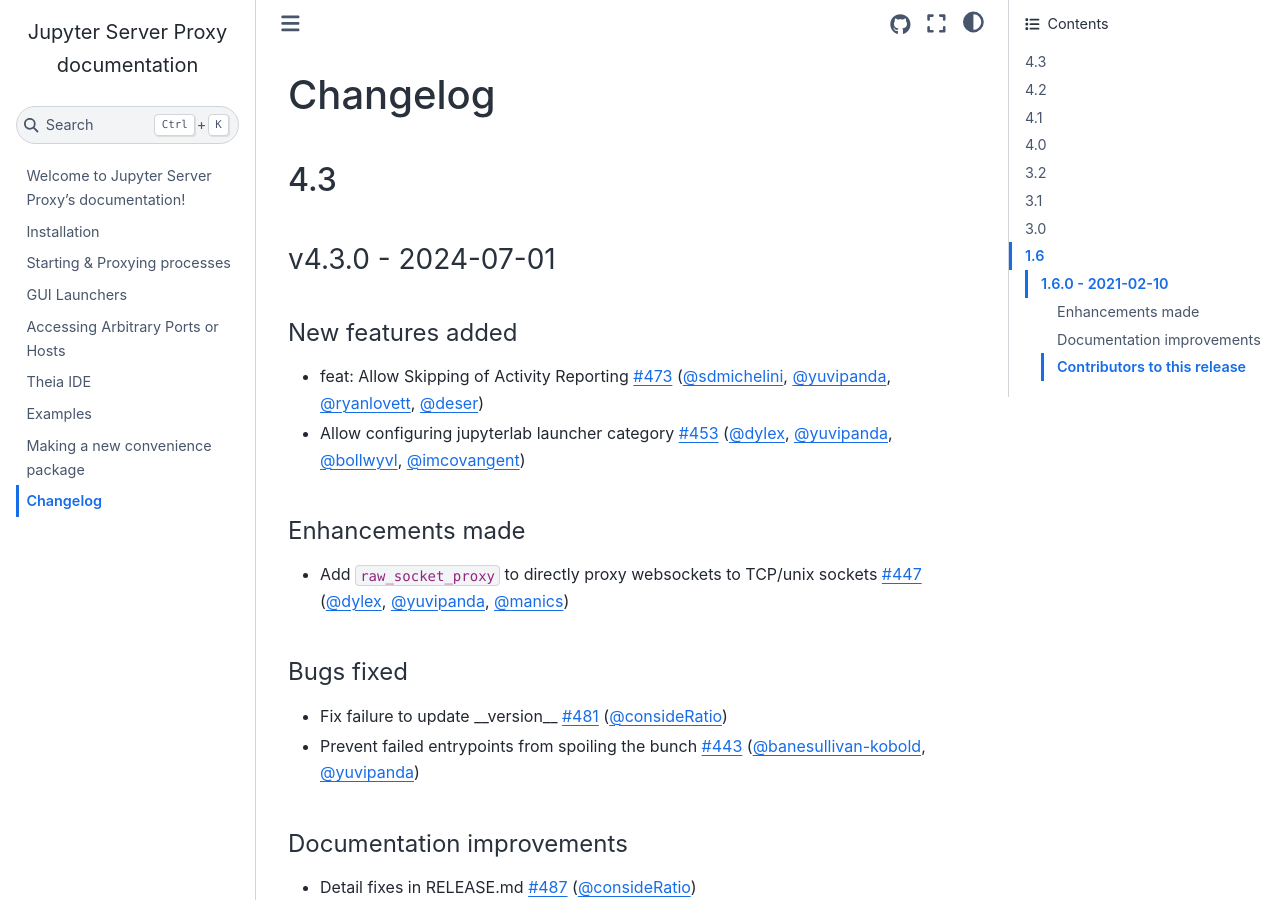
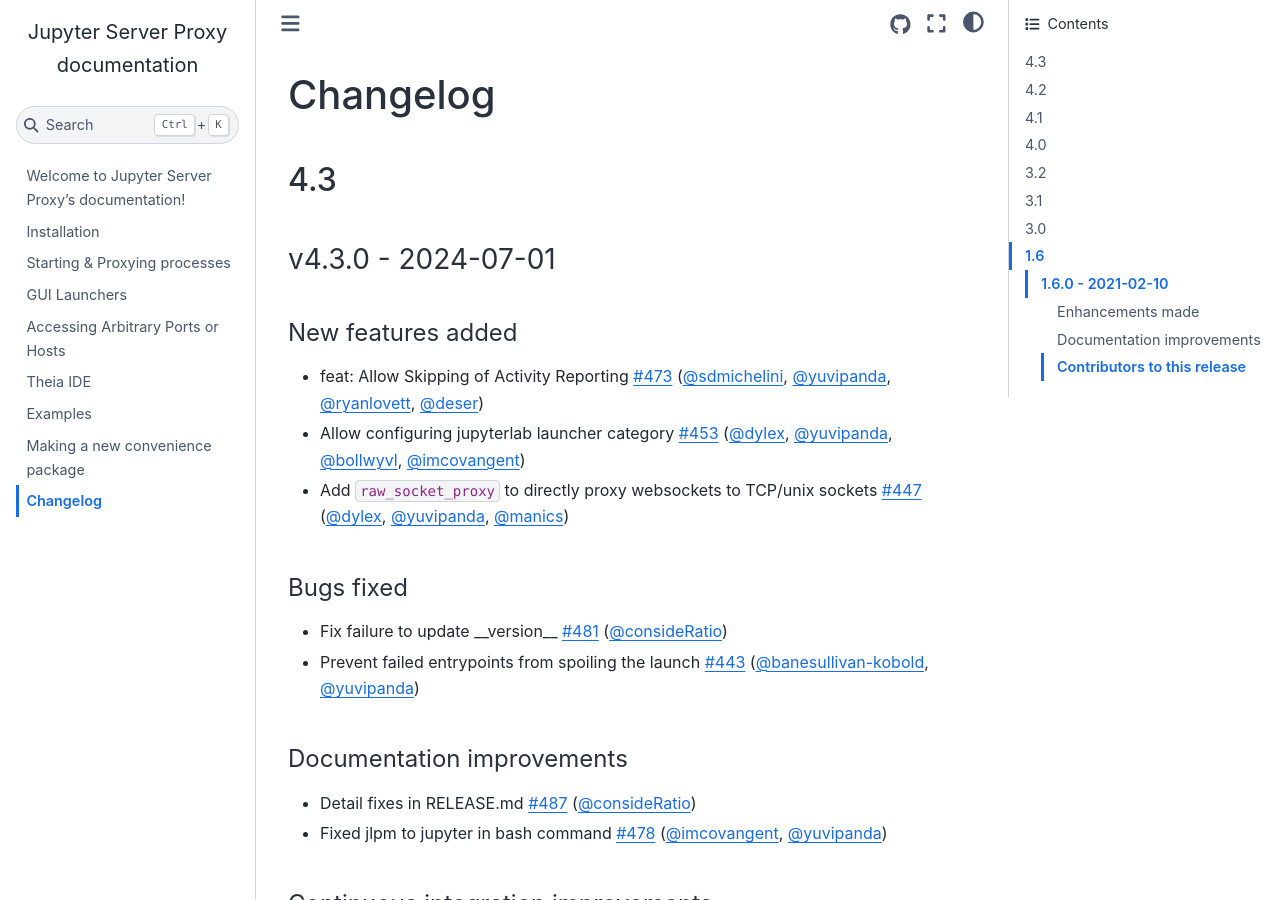
Before and after one commit to jupyterhub/jupyter-server-proxy, a Sphinx documentation site: the page built from docs/source/changelog.md, in a window 1280 px wide and 900 px high. Built offline with Sphinx 7.4.7 and the Sphinx Book theme 1.1.4, drawn with Linux system fonts in a browser that asks for light colours.

Commit message:
Apply suggestions from code review
Co-authored-by: Simon Li <orpheus+devel@gmail.com>

```diff
--- a/docs/source/changelog.md
+++ b/docs/source/changelog.md
@@ -8,15 +8,12 @@
 
 - feat: Allow Skipping of Activity Reporting [#473](https://github.com/jupyterhub/jupyter-server-proxy/pull/473) ([@sdmichelini](https://github.com/sdmichelini), [@yuvipanda](https://github.com/yuvipanda), [@ryanlovett](https://github.com/ryanlovett), [@deser](https://github.com/deser))
 - Allow configuring jupyterlab launcher category [#453](https://github.com/jupyterhub/jupyter-server-proxy/pull/453) ([@dylex](https://github.com/dylex), [@yuvipanda](https://github.com/yuvipanda), [@bollwyvl](https://github.com/bollwyvl), [@imcovangent](https://github.com/imcovangent))
-
-#### Enhancements made
-
 - Add `raw_socket_proxy` to directly proxy websockets to TCP/unix sockets [#447](https://github.com/jupyterhub/jupyter-server-proxy/pull/447) ([@dylex](https://github.com/dylex), [@yuvipanda](https://github.com/yuvipanda), [@manics](https://github.com/manics))
 
 #### Bugs fixed
 
 - Fix failure to update \_\_version\_\_ [#481](https://github.com/jupyterhub/jupyter-server-proxy/pull/481) ([@consideRatio](https://github.com/consideRatio))
-- Prevent failed entrypoints from spoiling the bunch [#443](https://github.com/jupyterhub/jupyter-server-proxy/pull/443) ([@banesullivan-kobold](https://github.com/banesullivan-kobold), [@yuvipanda](https://github.com/yuvipanda))
+- Prevent failed entrypoints from spoiling the launch [#443](https://github.com/jupyterhub/jupyter-server-proxy/pull/443) ([@banesullivan-kobold](https://github.com/banesullivan-kobold), [@yuvipanda](https://github.com/yuvipanda))
 
 #### Documentation improvements
 
```
